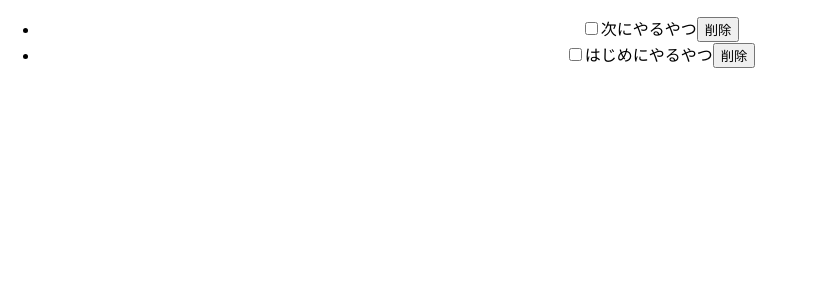
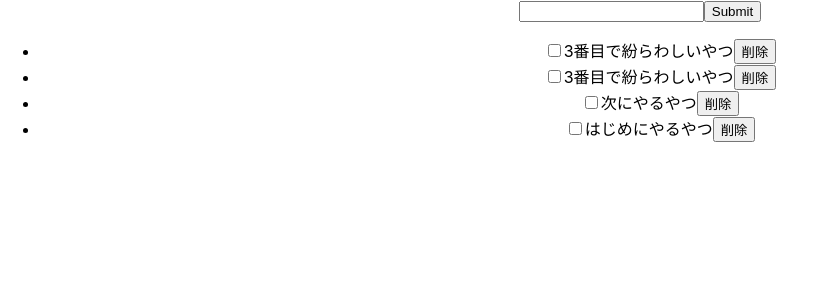
Before and after one commit to SCH923/todo-interface, a React (Create React App) app: page / in a window 1280 px wide. Shown: the top 300 px of the page, without its empty margins (0-816 px from the left). Built offline with nearby package versions, Linux system fonts and the light colour scheme.

Commit message:
機能作成

```diff
--- a/package.json
+++ b/package.json
@@ -3,6 +3,8 @@
   "version": "0.1.0",
   "private": true,
   "dependencies": {
+    "@mui/icons-material": "^5.6.2",
+    "@mui/material": "^5.6.2",
     "@testing-library/jest-dom": "^5.16.4",
     "@testing-library/react": "^13.1.1",
     "@testing-library/user-event": "^13.5.0",
@@ -12,6 +14,7 @@
     "@types/react-dom": "^18.0.1",
     "react": "^18.0.0",
     "react-dom": "^18.0.0",
+    "react-hook-form": "^7.30.0",
     "react-scripts": "5.0.1",
     "typescript": "^4.6.3",
     "web-vitals": "^2.1.4"
--- a/src/App.tsx
+++ b/src/App.tsx
@@ -6,12 +6,20 @@ import { Task } from './components/Types'
 
 const initialState: Task[] = [
   {
+    text: '3番目で紛らわしいやつ',
+    done: false
+  },
+  {
+    text: '3番目で紛らわしいやつ',
+    done: false
+  },
+  {
     text: '次にやるやつ',
     done: false
   },
   {
     text: 'はじめにやるやつ',
-    done: true
+    done: false
   }
 ]
 
--- a/src/components/TaskForm.tsx
+++ b/src/components/TaskForm.tsx
@@ -1,5 +1,5 @@
-import TaskItem from './TaskItem'
 import { Task } from './Types'
+import { useForm } from 'react-hook-form';
 
 type Props = {
     tasks: Task[]
@@ -8,8 +8,27 @@ type Props = {
 
 const TaskForm: React.FC<Props> = ({ tasks, setTasks }) => {
 
+    const {
+        register,
+        handleSubmit,
+        formState:{ errors }
+    } = useForm()
+
+    const onSubmit = (data: any) => {
+        const newTask:Task = {
+            text: data.taskText,
+            done: false
+        }
+        setTasks([newTask, ...tasks])
+    }
+
     return (
         <div>
+            <form onSubmit={handleSubmit(onSubmit)}>
+                <input {...register('taskText', { required: true })} />
+                {errors.taskText && <p>タスクを入力してください</p>}
+                <input type="submit" />
+            </form>
         </div>
     )
 }
--- a/src/components/TaskItem.tsx
+++ b/src/components/TaskItem.tsx
@@ -1,5 +1,6 @@
 import React from 'react'
 import {Task} from './Types'
+import DeleteIcon from '@mui/icons-material/Delete';
 
 type Props = {
     task: Task
@@ -15,7 +16,11 @@ const TaskItem: React.FC<Props> = ({ task, handleDone, handleDelete }) => {
                     type="checkbox"
                     onClick={() => handleDone(task)}
                 />
-                <span>{task.text}</span>
+                <span>
+                {
+                    task.done ? <s>{task.text}</s> : task.text
+                }
+                </span>
             </label>
             <button
                 onClick={() => handleDelete(task)}
--- a/src/components/TaskList.tsx
+++ b/src/components/TaskList.tsx
@@ -9,15 +9,19 @@ type Props = {
 const TaskList: React.FC<Props> = ({ tasks, setTasks }) => {
 
     const handleDone = (task:Task) => {
-        /*
         setTasks(
-            tasks.map(taskItem => {})
-        )*/
+            tasks.map(taskItem => {
+                if (taskItem === task) {
+                    taskItem.done = !taskItem.done
+                }
+                return taskItem
+            })
+        )
     }
 
-    const handleDelete = (task:Task) => {
+    const handleDelete = (task: Task) => {
         setTasks(
-            tasks.filter(taskItem => taskItem.text !== task.text)
+            tasks.filter(taskItem => taskItem !== task)
         )
     }
 
```
Also changed, not shown: 2 other files (tests, documents, lock files or other folders).
